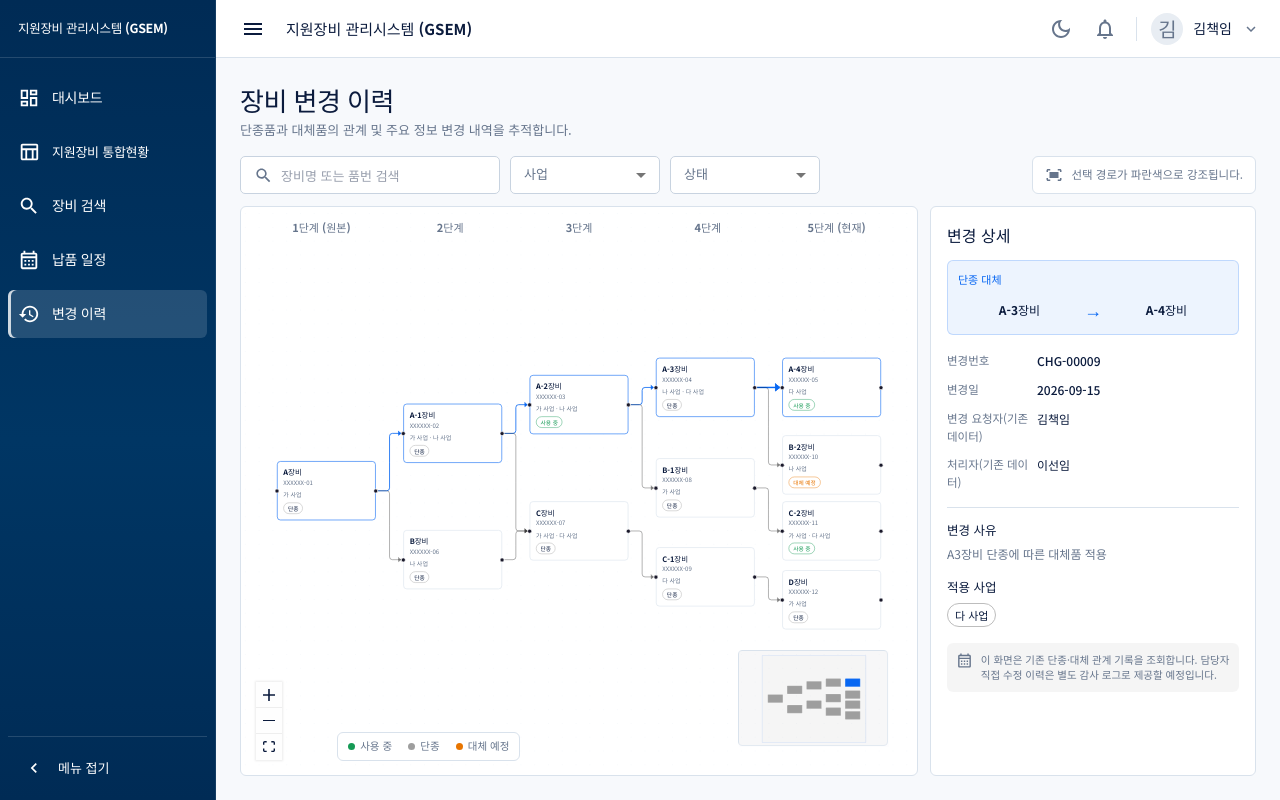
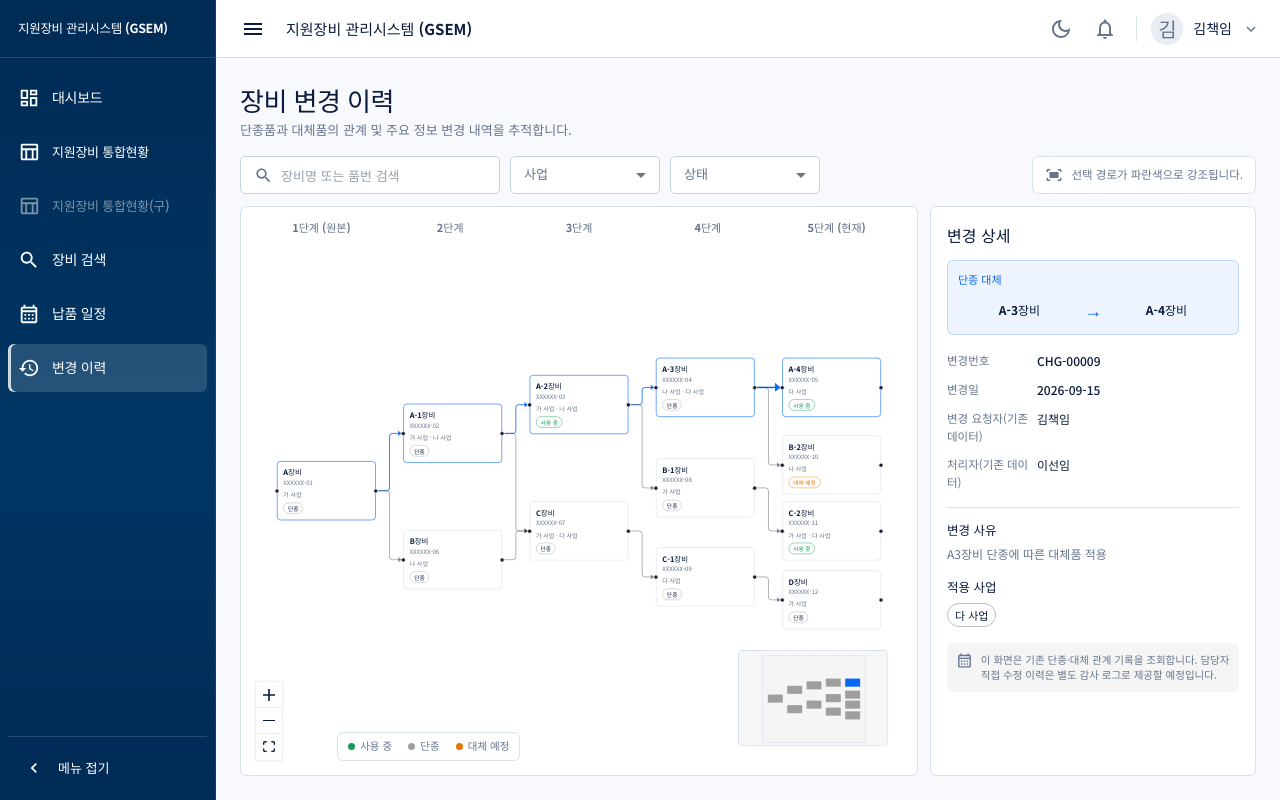
Before and after one commit to Nagyeong3/gsem-web, a React (Vite) app: page /history in a window 1280 px wide. Built offline with nearby package versions, Linux system fonts and the light colour scheme; no server answers.

Commit message:
feat(nav): add delivery round menu and disabled legacy master entry

```diff
--- a/src/components/layout/AppShell.tsx
+++ b/src/components/layout/AppShell.tsx
@@ -34,7 +34,8 @@ const sidebarWidth = 216;
 
 const navItems = [
   { label: '대시보드', icon: DashboardOutlined, path: '/', available: true },
-  { label: '지원장비 통합현황', icon: TableChartOutlined, path: '/equipment-master', available: true },
+  { label: '지원장비 통합현황', icon: TableChartOutlined, path: '/equipment-master-rounds', available: true },
+  { label: '지원장비 통합현황(구)', icon: TableChartOutlined, path: '/equipment-master', available: false },
   { label: '장비 검색', icon: Search, path: '/equipment', available: true },
   { label: '납품 일정', icon: CalendarMonthOutlined, path: '/deliveries', available: true },
   { label: '변경 이력', icon: History, path: '/history', available: true },
@@ -95,11 +96,12 @@ export function AppShell({ children }: AppShellProps) {
             return (
               <Tooltip
                 key={item.label}
-                title={item.available ? '' : '후속 프로토타입에서 제공할 예정입니다.'}
+                title={item.available ? '' : '이전 통합현황 화면입니다.'}
                 placement="right"
               >
                 <ListItemButton
                   selected={selected}
+                  aria-disabled={!item.available}
                   aria-current={selected ? 'page' : undefined}
                   onClick={() => {
                     if (item.available) navigate(item.path);
@@ -111,6 +113,7 @@ export function AppShell({ children }: AppShellProps) {
                     px: 1.25,
                     borderRadius: 1,
                     color: '#FFFFFF',
+                    opacity: item.available ? 1 : 0.48,
                     '&.Mui-selected': {
                       bgcolor: 'rgba(255,255,255,0.14)',
                       boxShadow: 'inset 3px 0 0 rgba(255,255,255,0.78)',
```
